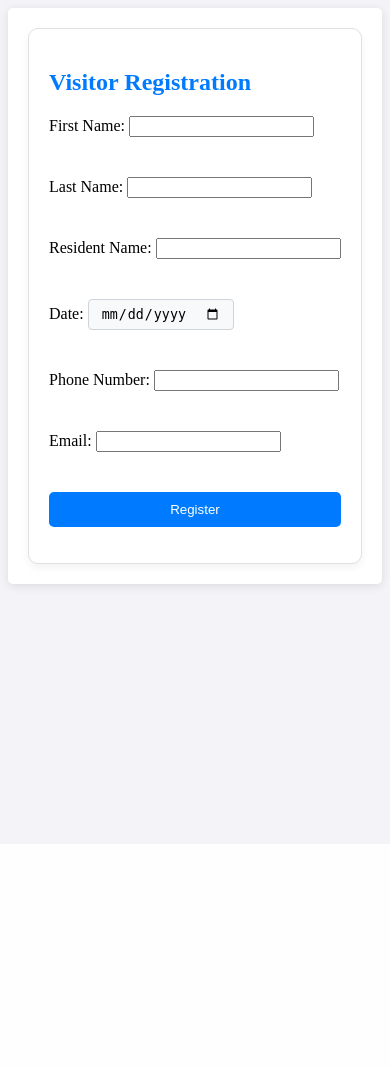
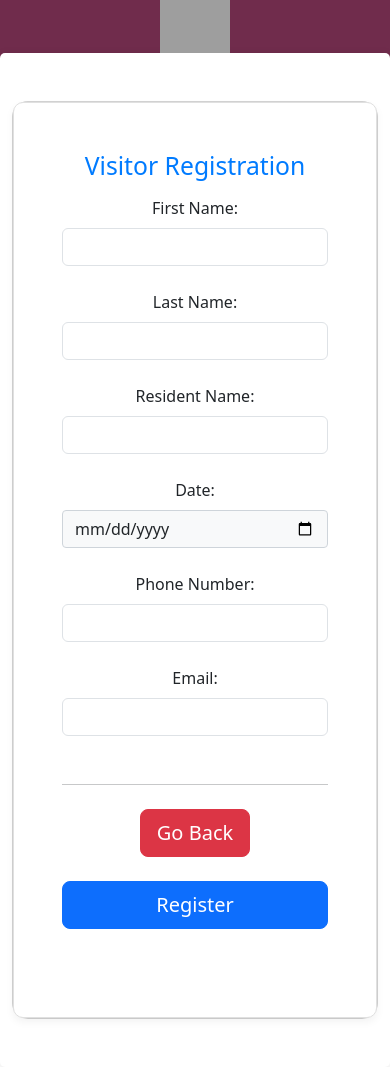
Before and after one commit to rosenb26/Software-Engineering-Group-Project, a Flask app: page /register in a window 390 px wide. Before the commit the page ends 592 px from the top, so only its background shows below. Run offline with Flask 3, Linux system fonts and the light colour scheme; some libraries are stand-ins or nearby versions; grey boxes are pictures that could not be loaded.

Commit message:
Update index.html

```diff
--- a/SpringOakWebApp3.0/templates/index.html
+++ b/SpringOakWebApp3.0/templates/index.html
@@ -1,55 +1,157 @@
 <!DOCTYPE html>
 <html lang="en">
   <head>
-    <meta charset="UTF-8">
-    <meta name="viewport" content="width=device-width, initial-scale=1.0">
-    <link rel="stylesheet" href="{{ url_for('static', filename='style.css') }}">
+    <title>Visitor Registration</title>
+    <meta charset="UTF-8" />
+    <meta name="viewport" content="width=device-width, initial-scale=1.0" />
+    <link
+      rel="stylesheet"
+      href="{{ url_for('static', filename='style.css') }}"
+    />
+    <link
+      href="https://cdn.jsdelivr.net/npm/bootstrap@5.3.2/dist/css/bootstrap.min.css"
+      rel="stylesheet"
+      integrity="sha384-T3c6CoIi6uLrA9TneNEoa7RxnatzjcDSCmG1MXxSR1GAsXEV/Dwwykc2MPK8M2HN"
+      crossorigin="anonymous"
+    />
     <script src="{{ url_for('static', filename='bootstrap.bundle.min.js') }}"></script>
-    <title>Visitor Registration</title>
+    <style>
+      #banner {
+        display: block;
+        margin-left: auto;
+        margin-right: auto;
+        width: 18%;
+      }
+    </style>
   </head>
+  <section class="vh-100" style="background-color: #702c4c">
     <body>
-    <div class="container mt-5">
-        <div class="registration-card">
-            <h2 class="text-center">Visitor Registration</h2>
+      <img
+        id="banner"
+        src="https://career-website.cwydle.repl.co/static/banner2.png"
+      />
+      <div class="container py-5 h-73">
+        <div class="row d-flex justify-content-center align-items-center h-100">
+          <div class="col-12 col-md-8 col-lg-6 col-xl-5">
+            <div class="card shadow-2-strong" style="border-radius: 1rem">
+              <div class="registration-card p-5 text-center">
+                <h2 class="text-center mb-3">Visitor Registration</h2>
                 {% if message %}
                 <p class="alert alert-info">{{ message }}</p>
                 {% endif %}
-            <form action="/register" method="post" onsubmit="return validateForm()">
+                <form
+                  action="/register"
+                  method="post"
+                  onsubmit="return validateForm()"
+                >
                   <!-- Reintroduce the fields -->
-                <div class="mb-3">
-                    <label for="firstname" class="form-label">First Name:</label>
-                    <input type="text" id="firstname" name="firstname" class="form-control" required>
+                  <div class="row">
+                    <div class="col-md-6 mb-4">
+                      <div class="form-outline">
+                        <label for="firstname" class="form-label"
+                          >First Name:</label
+                        >
+                        <input
+                          type="text"
+                          id="firstname"
+                          name="firstname"
+                          class="form-control"
+                          required
+                        />
                       </div>
-                <div class="mb-3">
-                    <label for="lastname" class="form-label">Last Name:</label>
-                    <input type="text" id="lastname" name="lastname" class="form-control" required>
                     </div>
-                <div class="mb-3">
-                    <label for="residentname" class="form-label">Resident Name:</label>
-                    <input type="text" id="residentname" name="residentname" class="form-control" required>
+                    <div class="col-md-6 mb-4">
+                      <div class="form-outline">
+                        <label for="lastname" class="form-label"
+                          >Last Name:</label
+                        >
+                        <input
+                          type="text"
+                          id="lastname"
+                          name="lastname"
+                          class="form-control"
+                          required
+                        />
                       </div>
-                <div class="mb-3">
+                    </div>
+                  </div>
+                  <div class="form-outline mb-4">
+                    <label for="residentname" class="form-label"
+                      >Resident Name:</label
+                    >
+                    <input
+                      type="text"
+                      id="residentname"
+                      name="residentname"
+                      class="form-control"
+                      required
+                    />
+                  </div>
+                  <div class="form-outline mb-4">
                     <label for="date" class="form-label">Date:</label>
-                    <input type="date" id="date" name="date" class="form-control" required>
+                    <input
+                      type="date"
+                      id="date"
+                      name="date"
+                      class="form-control"
+                      required
+                    />
                   </div>
-                <div class="mb-3">
-                    <label for="phonenumber" class="form-label">Phone Number:</label>
-                    <input type="tel" id="phonenumber" name="phonenumber" class="form-control" pattern="[0-9]{10}" required>
+                  <div class="form-outline mb-4">
+                    <label for="phonenumber" class="form-label"
+                      >Phone Number:</label
+                    >
+                    <input
+                      type="tel"
+                      id="phonenumber"
+                      name="phonenumber"
+                      class="form-control"
+                      pattern="[0-9]{10}"
+                      required
+                    />
                   </div>
-                <div class="mb-3">
+                  <div class="form-outline mb-4">
                     <label for="email" class="form-label">Email:</label>
-                    <input type="email" id="email" name="email" class="form-control" required>
+                    <input
+                      type="email"
+                      id="email"
+                      name="email"
+                      class="form-control"
+                      required
+                    />
                   </div>
-                <button type="submit" class="register-button">Register</button>
+                  <hr class="my-4" />
+                  <div class="row">
+                    <div class="col-md-6 mb-4">
+                      <a
+                        href="{{url_for('visitor_dashboard')}}"
+                        type="submit"
+                        class="btn btn-primary btn-lg btn-block btn-danger"
+                        >Go Back</a
+                      >
+                    </div>
+                    <div class="col-md-6 mb-4">
+                      <button
+                        type="submit"
+                        class="register-button btn btn-primary btn-lg btn-block"
+                      >
+                        Register
+                      </button>
+                    </div>
+                  </div>
                 </form>
               </div>
             </div>
-
+          </div>
+        </div>
+      </div>
       <script src="{{ url_for('static', filename='bootstrap.bundle.min.js') }}"></script>
       <script>
         function validateForm() {
           console.log("Button clicked");
-            var phoneNumber = document.getElementById("phonenumber").value.replace(/-/g, ''); // Remove dashes
+          var phoneNumber = document
+            .getElementById("phonenumber")
+            .value.replace(/-/g, ""); // Remove dashes
           var email = document.getElementById("email").value;
           var phoneNumberPattern = /^[0-9]{10}$/;
           var emailPattern = /^[^\s@]+@[^\s@]+\.[^\s@]+/;
@@ -68,4 +170,5 @@
         }
       </script>
     </body>
+  </section>
 </html>
```
Lines whose indentation alone changed are shown as unchanged.
